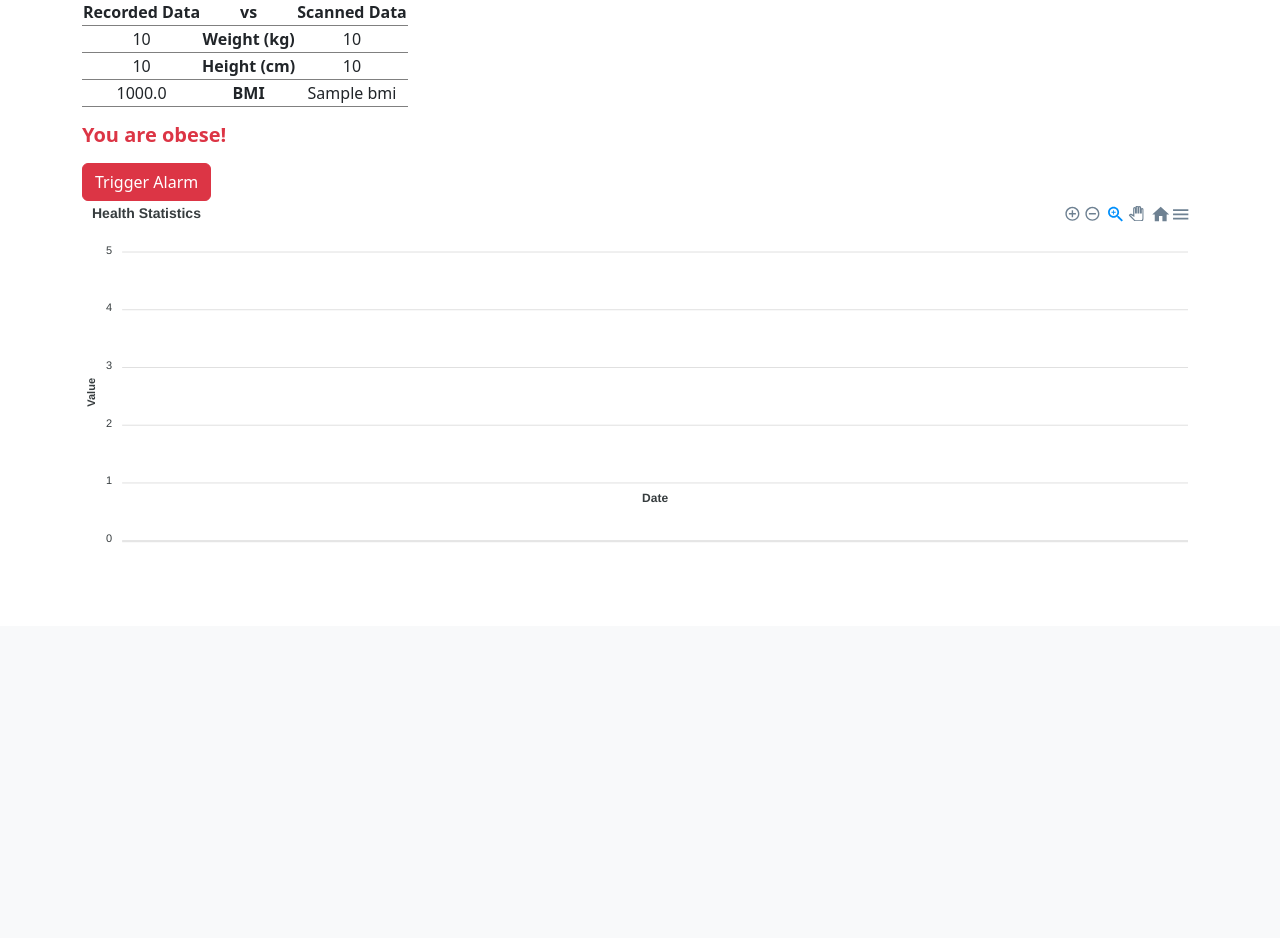
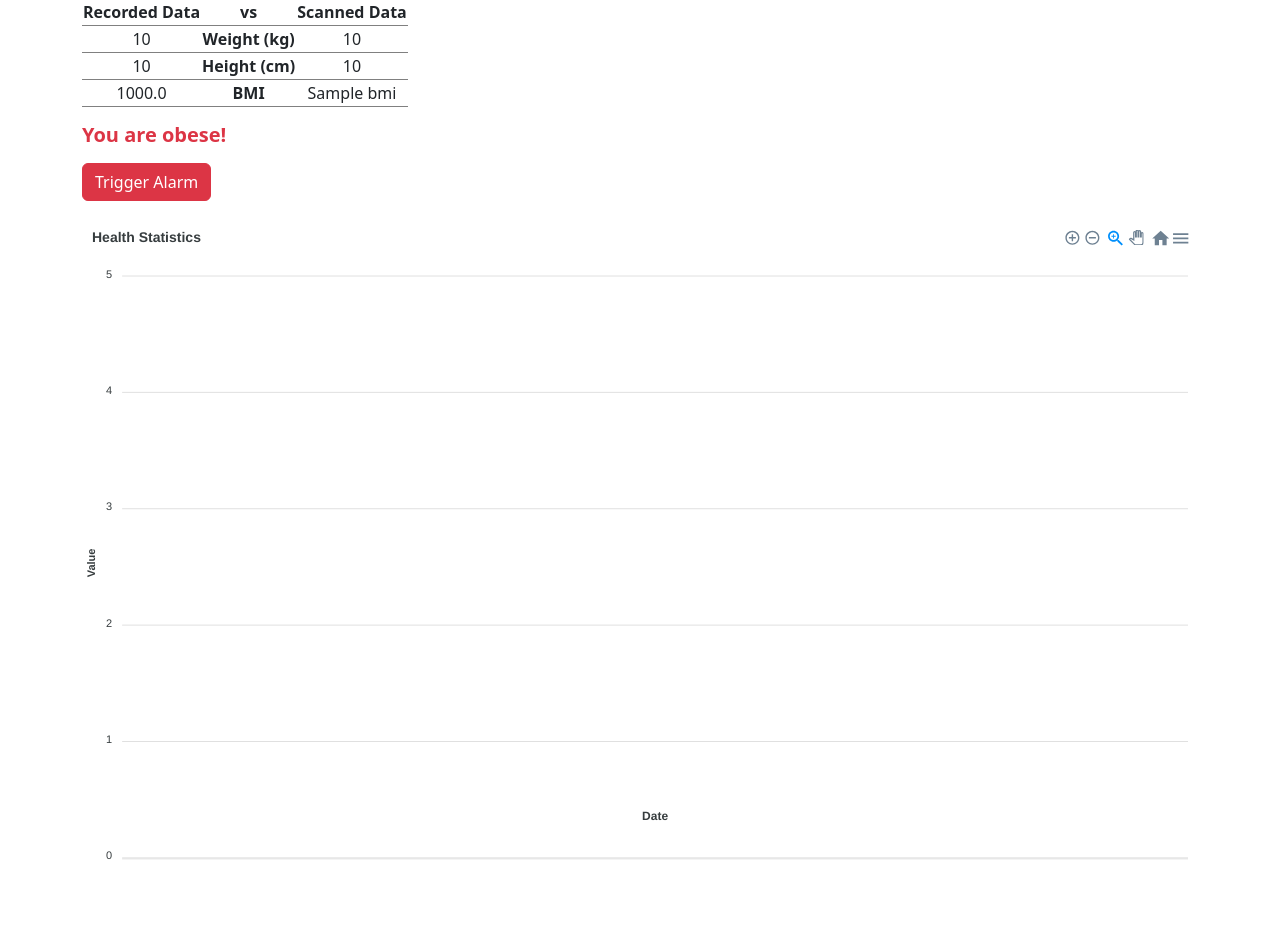
Before and after one commit to JohnChung2002/Smart-Secure-System, a Flask app: template templates/dashboard.html in a window 1280 px wide. Shown: the part 174-1112 px from the top of the page. Before the commit the page ends 716 px from the top, so only its background shows below. Run offline with Flask 2, Linux system fonts and the light colour scheme; the template is opened without the code that fills it: most values are stand-ins (such as "Sample title", 1, 10 or a date in 2020); some libraries are stand-ins or nearby versions.

Commit message:
Update files

```diff
--- a/static/js/health_chart.js
+++ b/static/js/health_chart.js
@@ -17,7 +17,6 @@ function initialiseHealthCharts() {
     getHealthStatistics().then(function (data) {
         var options = {
             chart: {
-                height: 400,
                 type: 'line'
             },
             series: [{
--- a/templates/dashboard.html
+++ b/templates/dashboard.html
@@ -69,7 +69,7 @@
         </div>
     </div>
     <div>
-      <div id="healthChart"></div>
+      <div id="healthChart" class="mt-4"></div>
     </div>
 </div>
 {% endblock %}
```
